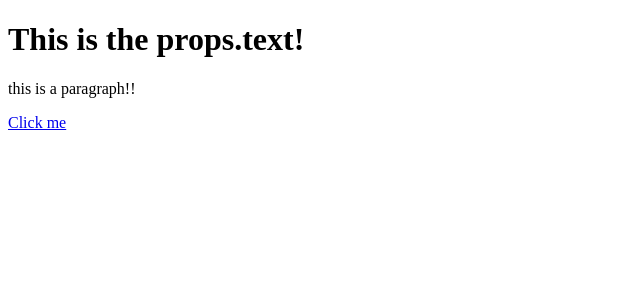
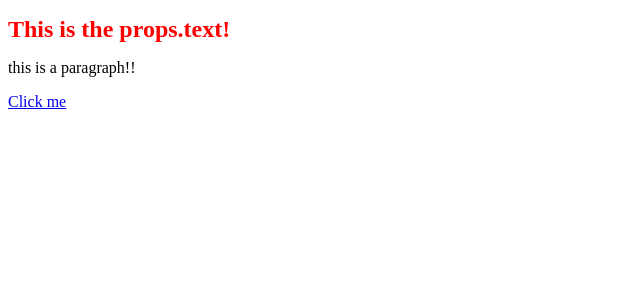
Before and after one commit to Combatd/TotalReactUseTypeScript, a React app: page / in a window 1280 px wide. Shown: the top 300 px of the page, without its empty margins (0-640 px from the left). Built offline with nearby package versions, Linux system fonts and the light colour scheme.

Commit message:
Create main.css

```diff
--- a/index.html
+++ b/index.html
@@ -5,6 +5,7 @@
     <meta http-equiv="X-UA-Compatible" content="IE=edge">
     <meta name="viewport" content="width=device-width, initial-scale=1.0">
     <title>Total React Tutorial</title>
+    <link rel="stylesheet" href="public/styles/main.css">
     <script defer src="./dist/bundle.js"></script>
 </head>
 <body>
--- /dev/null
+++ b/public/styles/main.css
@@ -0,0 +1,4 @@
+.primary-header {
+    color: red;
+    font-size: 24px;
+}
--- a/src/Header/index.js
+++ b/src/Header/index.js
@@ -2,6 +2,6 @@
 Object.defineProperty(exports, "__esModule", { value: true });
 var React = require("react");
 function Header(props) {
-    return (React.createElement("h1", null, props.text));
+    return (React.createElement("h1", { className: "primary-header" }, props.text));
 }
 exports.default = Header;
--- a/src/Header/index.tsx
+++ b/src/Header/index.tsx
@@ -2,7 +2,7 @@ import * as React from 'react';
 
 function Header(props) {
     return (
-        <h1>{props.text}</h1>
+        <h1 className="primary-header" >{props.text}</h1>
     )
 }
 
```
